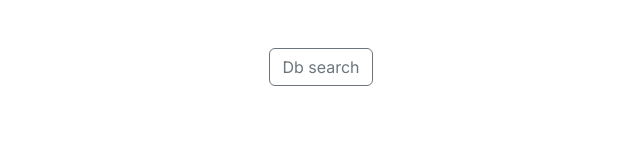
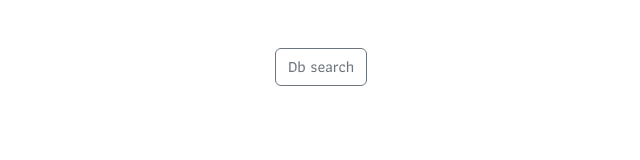
Before and after one commit to Gerosz63/szakdoga, a Next.js app in the folder src/client/: page /Test in a window 1280 px wide. Shown: the top 160 px of the page, without its empty margins (319-959 px from the left). Built offline with nearby package versions, Linux system fonts and the light colour scheme.

Commit message:
Modify font

```diff
--- a/src/client/app/layout.tsx
+++ b/src/client/app/layout.tsx
@@ -1,8 +1,8 @@
 import type { Metadata } from "next";
-import { Inter } from "next/font/google";
+import {Athiti} from "next/font/google"
 import "./custom.scss";
 
-const inter = Inter({ subsets: ["latin"] });
+const inter = Athiti({ weight: "500", subsets:["latin"] });
 
 export const metadata: Metadata = {
   title: "Create Next App",
```
